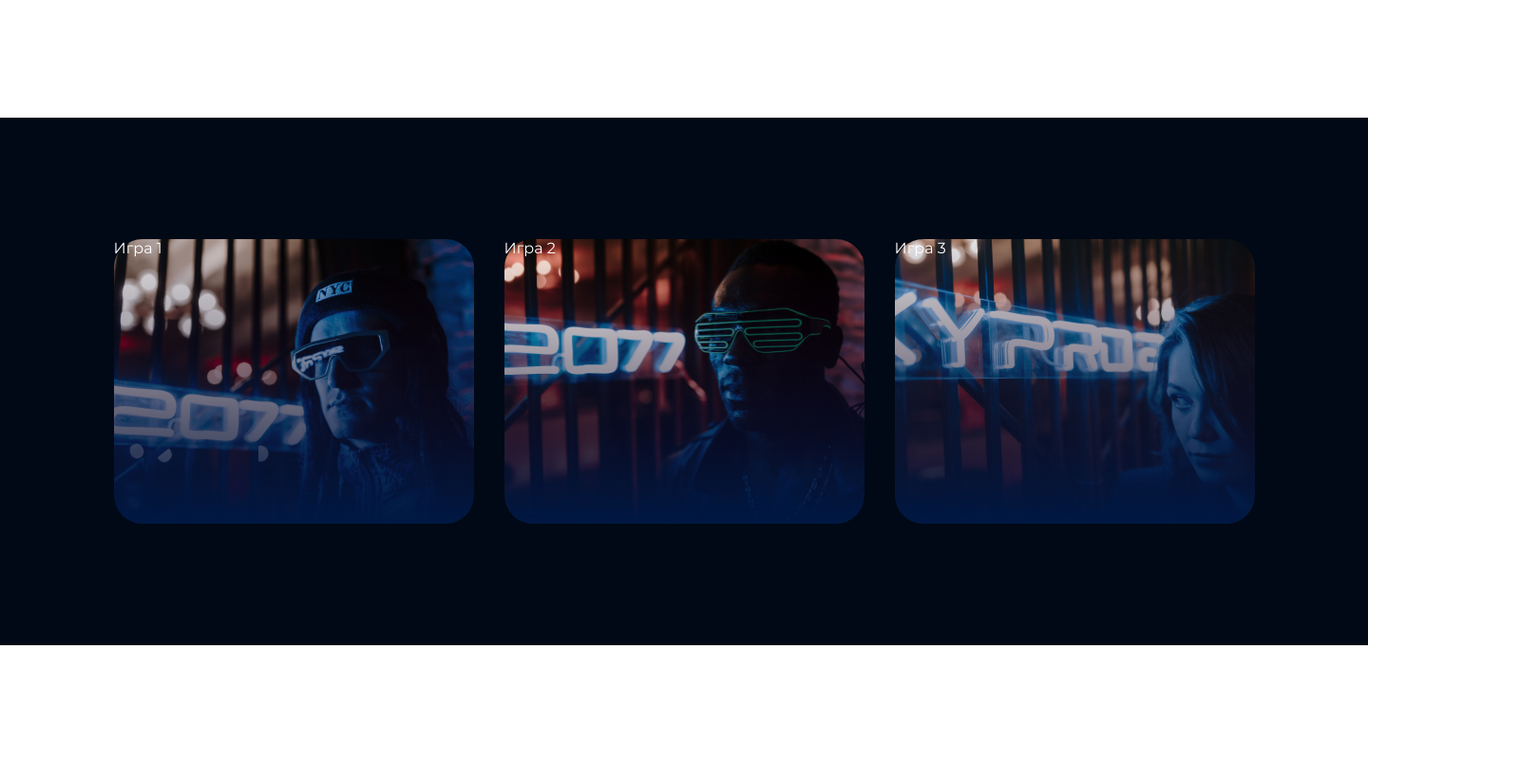
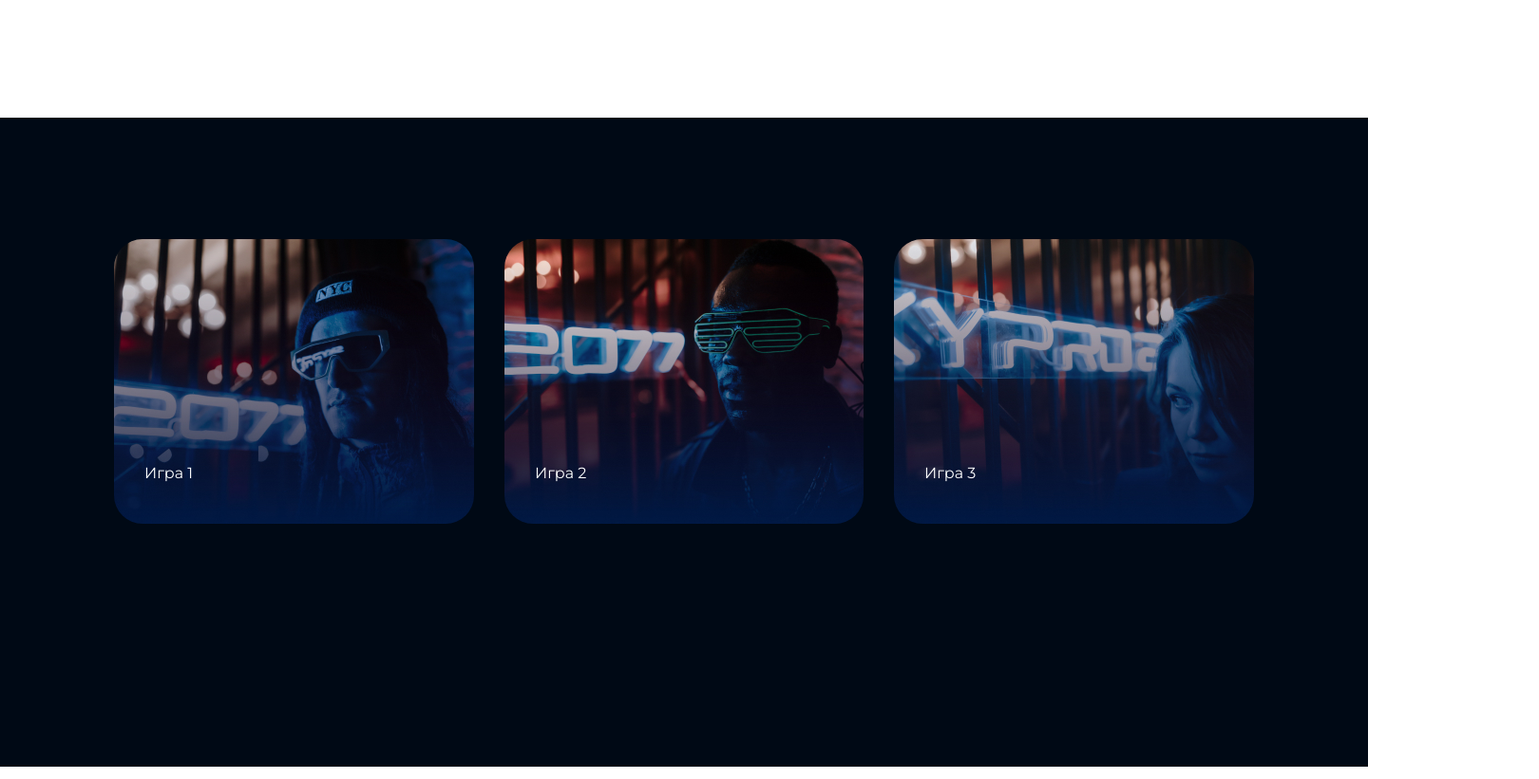
Before and after one commit to Alexandr9505/homework, a plain HTML site: page hw-1/index.html in a window 1280 px wide. Shown: the part 900-1721 px from the top of the page at 95% size, 1620 px wide, since content can reach past the window. Before the commit the page ends 1580 px from the top, so only its background shows below. Drawn offline with Linux system fonts and the light colour scheme.

Commit message:
finallllll

```diff
--- a/hw-1/index.css
+++ b/hw-1/index.css
@@ -77,35 +77,21 @@ span {
     flex-direction: row;
     gap: 32px;
     justify-content: center;
-
+    padding-top: 128px;
 }
 
 .menugameall {
     display: flex;
     width: 379px;
     height: 300px;
-    border-radius: 30px;
-    margin-top: 128px;
     color: white;
+    position: absolute;
+    padding-top: 237px;
+    padding-left: 32px;
+    padding-bottom: 32px;
+    padding-right: 268px;
 }
 
-.game_1 {
-    background-image: url(img/game1.jpg);
-    background-repeat: no-repeat;
-    background-position: center;
-    background-size: cover;
+.img {
+    border-radius: 30px;
 }
-
-.game_2 {
-    background-image: url(img/game2.jpg);
-    background-repeat: no-repeat;
-    background-position: center;
-    background-size: cover;
-}
-
-.game_3 {
-    background-image: url(img/game3.jpg);
-    background-repeat: no-repeat;
-    background-position: center;
-    background-size: cover;
-}
--- a/hw-1/index.html
+++ b/hw-1/index.html
@@ -20,13 +20,21 @@
         <p>Вам предстоит пройти несколько увлекательных игр. Если готов нажимай <span>поехали</span> и <span>приступай</span></p>
         <button type="submit" class="go">Поехали!</button>
     </section>
-    <section>
-        <nav class="menugame">
+    <section class="menugame">
+        <div >
             <a class="menugameall game_1" href="game1">Игра 1</a>
+            <img class="img" src="img/game1.jpg" alt="game1">
+        </div>
+        <div>
             <a class="menugameall game_2" href="game2">Игра 2</a>
+            <img class="img" src="img/game2.jpg" alt="game2">
+        </div>
+        <div>
             <a class="menugameall game_3" href="game3">Игра 3</a>
-        </nav>
+            <img class="img" src="img/game3.jpg" alt="game3">
+        </div>
     </section>
 </body>
 
+
 </html>
```
